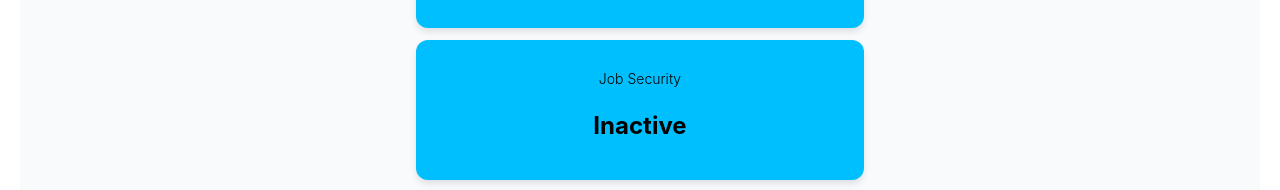
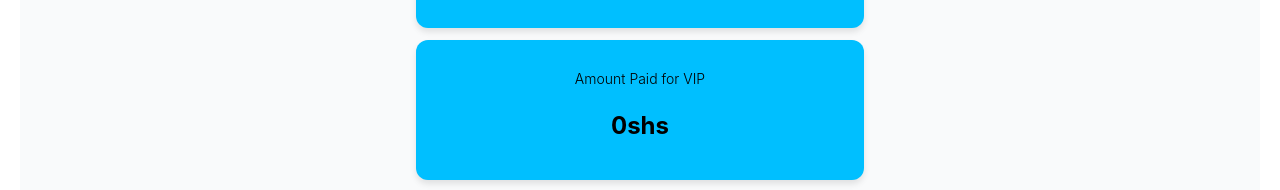
Before and after one commit to Molly256/palamedes-pr, a Next.js app: page /my in a window 1280 px wide. Shown: the part 285-475 px from the top of the page. Built offline with nearby package versions, Linux system fonts and the light colour scheme.

Commit message:
Show VIP purchase amount

```diff
--- a/app/my/page.js
+++ b/app/my/page.js
@@ -8,7 +8,6 @@ export default function MyPage() {
   const [userData, setUserData] = useState(null)
   const [vipPurchaseDate, setVipPurchaseDate] = useState(null)
   const [vipPurchaseAmount, setVipPurchaseAmount] = useState(0)
-  const [jobSecurity, setJobSecurity] = useState(false)
   const [loading, setLoading] = useState(true)
 
   useEffect(() => {
@@ -40,13 +39,10 @@ export default function MyPage() {
       const res = await fetch(`/api/my?phone=${user.phone}&t=${Date.now()}`)
       const data = await res.json()
 
-      console.log('API response:', data)
-
       if (data.success) {
         setUserData(data.user)
         setVipPurchaseDate(data.vipPurchaseDate || null)
         setVipPurchaseAmount(data.vipPurchaseAmount || 0)
-        setJobSecurity(data.jobSecurity)
       }
     } catch (err) {
       console.error('[MyPage] Load dashboard error:', err)
@@ -121,7 +117,6 @@ export default function MyPage() {
   }
 
   const balance = Number(userData?.balance) || 0
-  const jobSecurityText = jobSecurity? 'Active' : 'Inactive'
   const vipPeriod = getVipPeriod()
 
   return (
@@ -154,20 +149,13 @@ export default function MyPage() {
 
           {/* VIP Effective Period */}
           {vipPeriod && (
-            <>
-              <p style={periodText}>{vipPeriod}</p>
-              {vipPurchaseAmount > 0 && (
-                <p style={periodText}>
-                  Amount paid: {vipPurchaseAmount.toLocaleString()}shs
-                </p>
-              )}
-            </>
+            <p style={periodText}>{vipPeriod}</p>
           )}
 
-          {/* Box 2: Job Security */}
+          {/* Box 2: Amount Paid for VIP */}
           <div style={boxStyle}>
-            <p style={boxTitle}>Job Security</p>
-            <p style={boxAmount}>{jobSecurityText}</p>
+            <p style={boxTitle}>Amount Paid for VIP</p>
+            <p style={boxAmount}>{vipPurchaseAmount.toLocaleString()}shs</p>
           </div>
         </div>
       </div>
```
